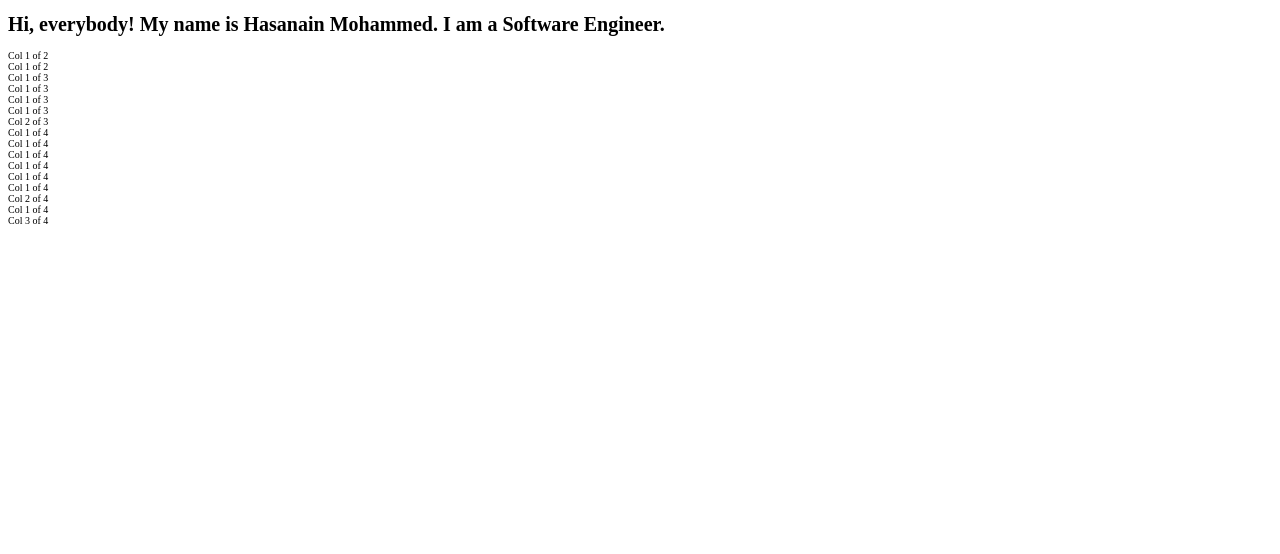
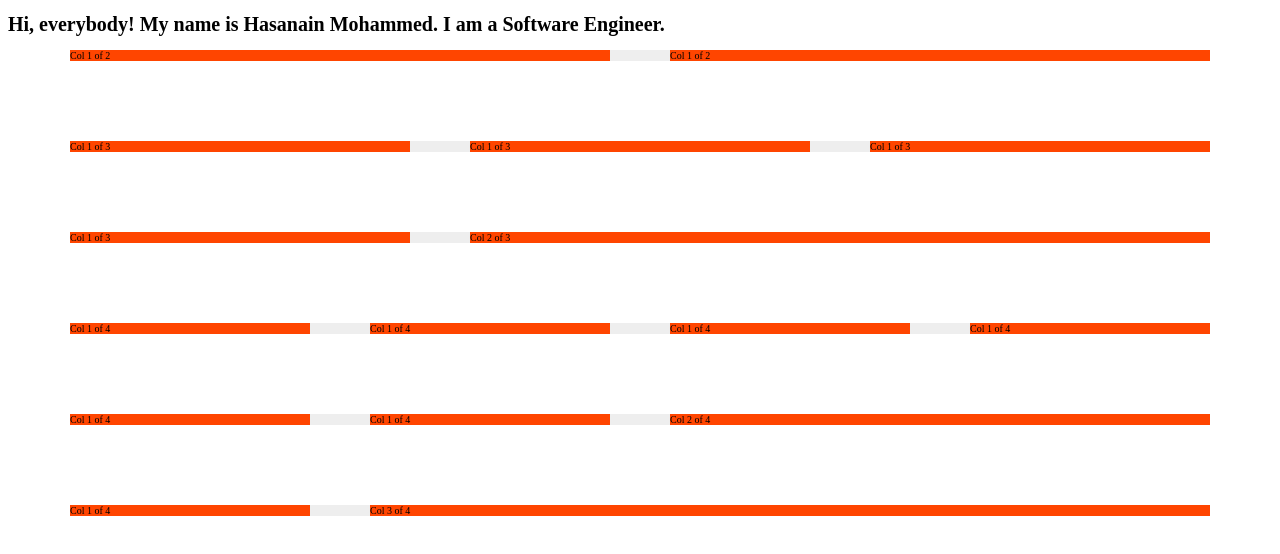
Before and after one commit to hasanainm/Templates-SASS-, a website: page CandyPaintWithTheWhiteOnTop/index.html in a window 1280 px wide. Drawn offline with Linux system fonts and the light colour scheme.

Commit message:
custom grid with float done

```diff
--- a/CandyPaintWithTheWhiteOnTop/css/style.css
+++ b/CandyPaintWithTheWhiteOnTop/css/style.css
@@ -1,6 +1,64 @@
 /* font-size: 10px; - "bad practice", should not be pixels because by doing so you will override the browser font size setting that the user can manually change in the settings, for example when the user can not see so good. The user will be able to change the default font size however our root font size will remain unaffected.  */
 
 /* change to percentage will translate to a percentage of the font size given by the browser. By default the page will set to 16px. So if we put 100% this would mean that the root font size would be 16 pixel if the user doesnt change anything and if the user does change the default font size, lets say to 18px then the root font size will be 18 px. If you dont want it to be 16px by default all you have to do is divide what you want by 16px...so 10/16 = .625. 62.5%. 62.5 * 16 = 10px  With this you allow the user to actually zoom in on the page automatically, not only to change the font size but to also zoom in on the page */
+
 html {
 font-size: 62.5%;
 }
+
+/* ^ allows to select only the ones that start with "col-"
+* allows to select ANY classes that contain "col-"
+$ allows to select ANY classes that end with "col-"*/
+
+[class^="col-"]{
+float: left;
+}
+[class^="col-"]:not(:last-child){
+margin-right: 6rem;
+}
+
+.row {
+  max-width: 114rem;
+  background-color: #eee;
+  margin: 0 auto;
+}
+
+.row::after {
+  content: "";
+  display: table;
+  clear: both;
+}
+/* we want the property to take affect on every row besides the last row. */
+.row:not(:last-child) {
+  margin-bottom: 8rem;
+}
+
+.col-1-of-2 {
+  width: calc((100% - 6rem) / 2);
+  background-color: orangered;
+}
+
+.col-1-of-3 {
+  width: calc((100% - 2 * 6rem) / 3);
+  background-color: orangered;
+}
+
+.col-2-of-3 {
+  width: calc(2 * ((100% - 2 * 6rem) / 3) + 6rem);
+  background-color: orangered;
+}
+
+.col-1-of-4 {
+  width: calc((100% - 3 * 6rem) / 4);
+  background-color: orangered;
+}
+
+.col-2-of-4 {
+  width: calc(2 * ((100% - 3 * 6rem) / 4) + 6rem);
+  background-color: orangered;
+}
+
+.col-3-of-4 {
+  width: calc(3 * ((100% - 3 * 6rem) / 4) + 2 * 6rem);
+  background-color: orangered;
+}
```
